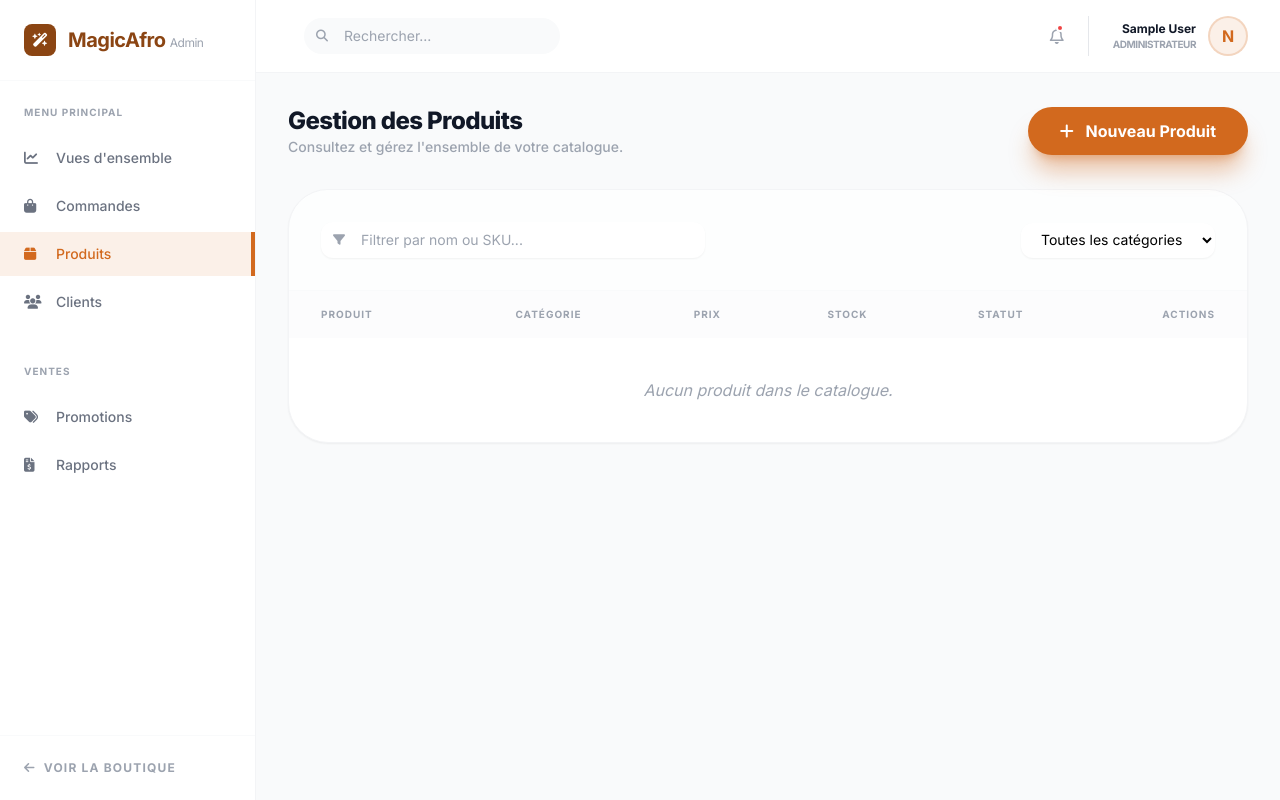
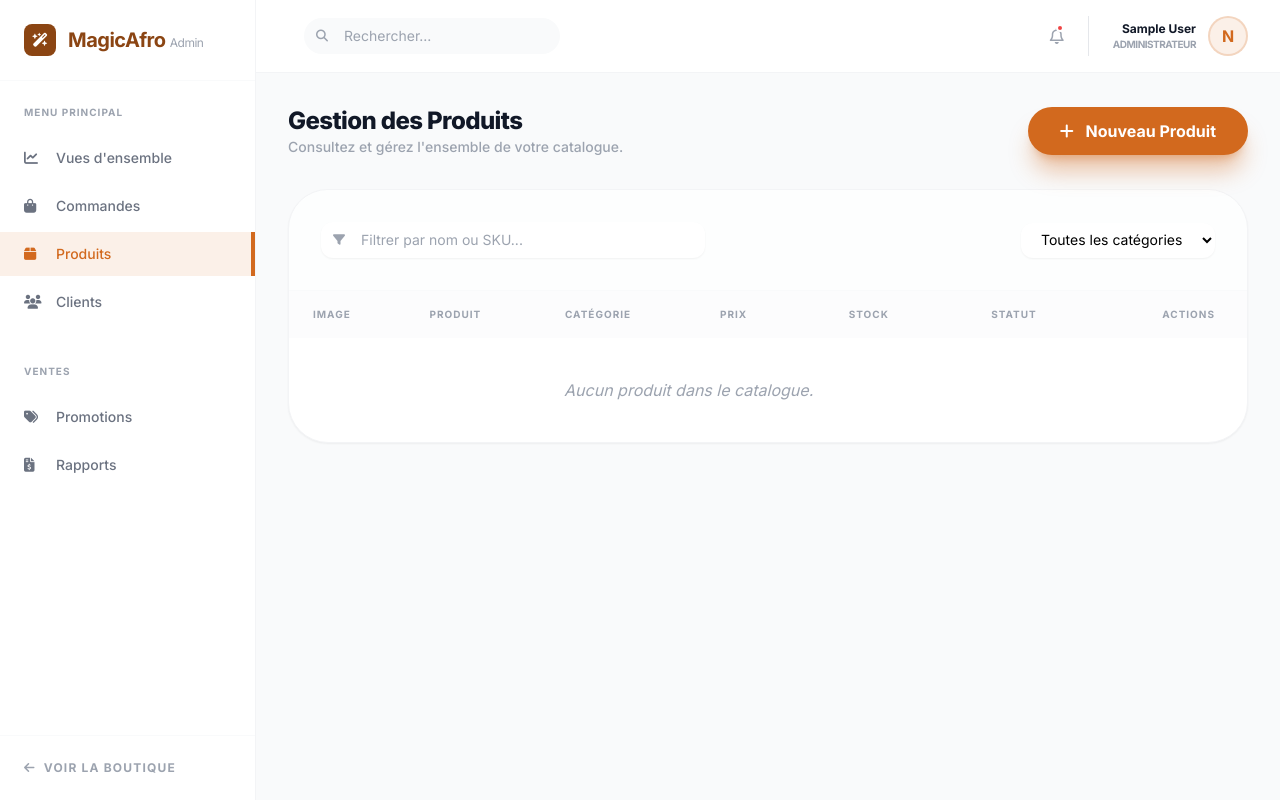
Before and after one commit to devdeveloppment/MAGICAFRO, a Django app: page /dashboard/products/ in a window 1280 px wide. Run offline with Django 5.2, Linux system fonts and the light colour scheme; the visitor is signed in with stand-in values (Sample User, id 1); data that the repository does not hold is empty; some libraries are stand-ins or nearby versions.

Commit message:
fix: added image preview to dashboard product list

```diff
--- a/templates/dashboard/products.html
+++ b/templates/dashboard/products.html
@@ -29,9 +29,10 @@
         <table class="w-full text-left">
             <thead class="bg-gray-50/50 text-[10px] font-bold text-gray-400 uppercase tracking-widest">
                 <tr>
-                    <th class="px-8 py-4">Produit</th>
-                    <th class="px-8 py-4 text-center">Catégorie</th>
-                    <th class="px-8 py-4 text-center">Prix</th>
+                    <th class="px-6 py-4 text-[10px] font-bold text-gray-400 uppercase tracking-widest text-left">Image</th>
+                    <th class="px-6 py-4 text-[10px] font-bold text-gray-400 uppercase tracking-widest text-left">Produit</th>
+                    <th class="px-6 py-4 text-[10px] font-bold text-gray-400 uppercase tracking-widest text-left">Catégorie</th>
+                    <th class="px-6 py-4 text-[10px] font-bold text-gray-400 uppercase tracking-widest text-left">Prix</th>
                     <th class="px-8 py-4 text-center">Stock</th>
                     <th class="px-8 py-4 text-center">Statut</th>
                     <th class="px-8 py-4 text-right">Actions</th>
@@ -40,25 +41,17 @@
             <tbody class="divide-y divide-gray-50">
                 {% for prod in products %}
                 <tr class="hover:bg-gray-50/50 transition duration-150">
-                    <td class="px-8 py-5">
-                        <div class="flex items-center space-x-4">
-                            <div class="w-12 h-12 rounded-2xl bg-gray-100 flex-shrink-0 p-1 flex items-center justify-center overflow-hidden">
-                                {% if prod.get_primary_image %}
-                                    <img src="{{ prod.get_primary_image }}" class="w-full h-full object-contain">
-                                {% else %}
-                                    <i class="fa-solid fa-box-open text-gray-300"></i>
-                                {% endif %}
-                            </div>
-                            <div>
-                                <div class="text-sm font-bold text-dark">{{ prod.name }}</div>
-                                <div class="text-[10px] text-gray-400 uppercase tracking-tighter">REF: {{ prod.id|stringformat:"05d" }}</div>
-                            </div>
-                        </div>
+                    <td class="px-6 py-4">
+                        <img src="{{ prod.get_primary_image }}" alt="{{ prod.name }}" class="w-12 h-12 object-cover rounded-xl border border-gray-100 shadow-sm">
                     </td>
-                    <td class="px-8 py-5 text-center">
+                    <td class="px-6 py-4">
+                        <div class="text-sm font-bold text-dark">{{ prod.name }}</div>
+                        <div class="text-[10px] text-gray-400 uppercase tracking-tighter">REF: {{ prod.id|stringformat:"05d" }}</div>
+                    </td>
+                    <td class="px-6 py-4 text-left">
                         <span class="text-xs font-semibold text-gray-500 bg-gray-100 px-3 py-1 rounded-full">{{ prod.category.name }}</span>
                     </td>
-                    <td class="px-8 py-5 text-center text-sm font-black text-primary">{{ prod.price }} FCFA</td>
+                    <td class="px-6 py-4 text-left text-sm font-black text-primary">{{ prod.price }} FCFA</td>
                     <td class="px-8 py-5 text-center">
                         <div class="inline-block px-3 py-1 rounded-full text-[10px] font-bold
                             {% if prod.stock <= 5 %}bg-red-50 text-danger{% elif prod.stock <= 20 %}bg-orange-50 text-warning{% else %}bg-green-50 text-success{% endif %}">
```
Also changed, not shown: apps/products/models.py (+9 -4 lines).
